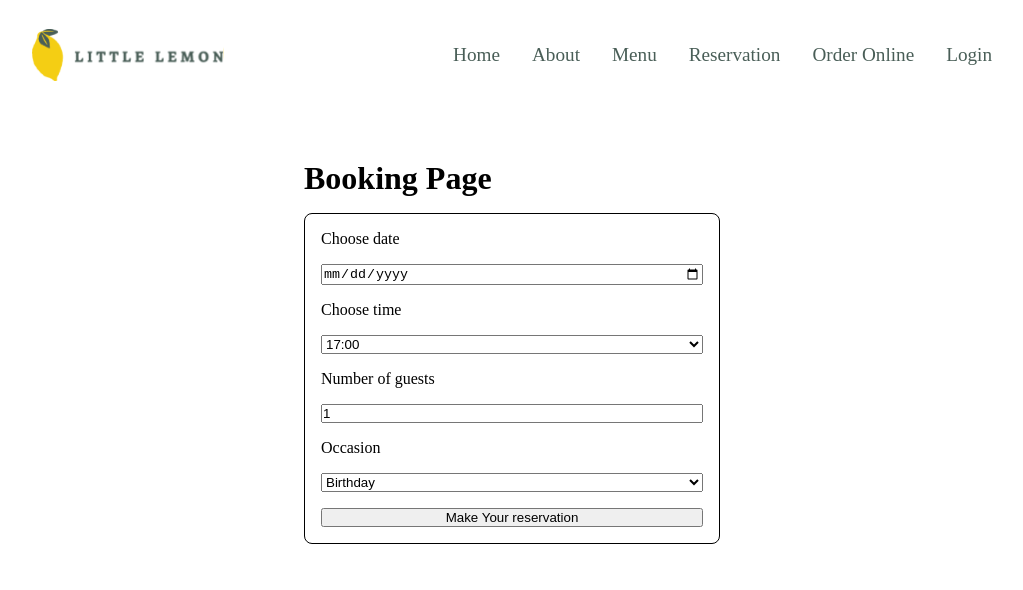
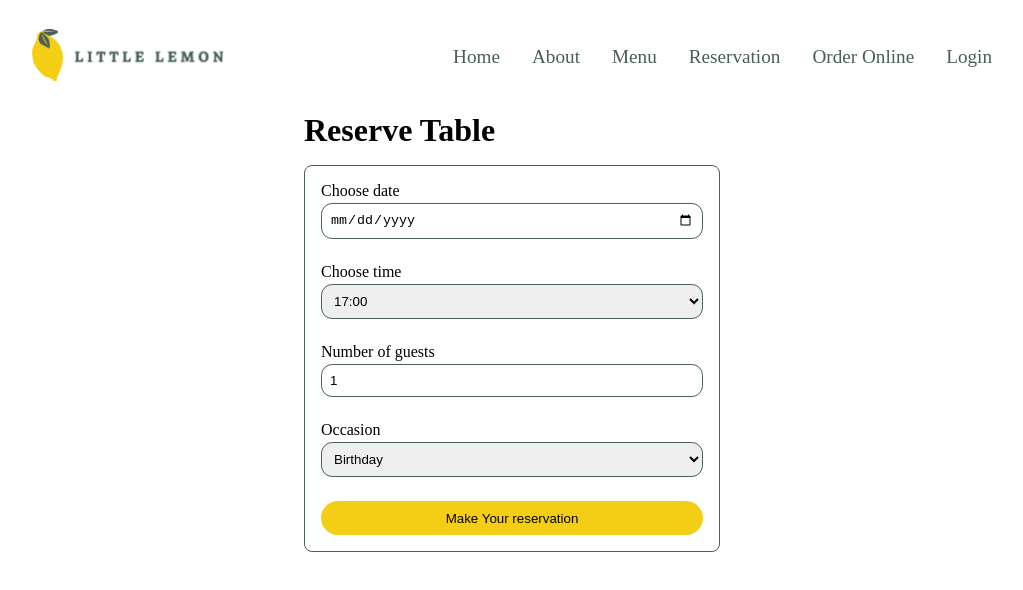
Before and after one commit to dlkokhta/little-lemon-restaurant, a React (Create React App) app: page /booking in a window 1280 px wide. Shown: the top 590 px of the page, without its empty margins (128-1151 px from the left). Built offline with nearby package versions, Linux system fonts and the light colour scheme.

Commit message:
added reserve table page design

```diff
--- a/src/components/BookingForm/BookingForm.js
+++ b/src/components/BookingForm/BookingForm.js
@@ -1,5 +1,6 @@
 import styles from "./BookingForm.module.css";
 import { useForm } from "react-hook-form";
+import Button from "../Button/Button";
 
 const BookingForm = ({
   date,
@@ -34,8 +35,10 @@ const BookingForm = ({
         onSubmit={handleSubmit(handleBookingSubmit)}
         aria-labelledby="booking-form-title"
       >
+        <div className={styles.inputFieldsContainer}>
           <label htmlFor="res-date">Choose date</label>
           <input
+            className={styles.inputFields}
             type="date"
             id="res-date"
             required
@@ -47,9 +50,12 @@ const BookingForm = ({
             aria-required="true"
           />
           {errors.data && <p>{errors.data.message}</p>}
+        </div>
 
+        <div className={styles.inputFieldsContainer}>
           <label htmlFor="res-time">Choose time</label>
           <select
+            className={styles.inputFields}
             id="res-time"
             required
             value={time}
@@ -67,9 +73,12 @@ const BookingForm = ({
             ))}
           </select>
           {errors.time && <p className="text-red-500">{errors.time.message}</p>}
+        </div>
 
+        <div className={styles.inputFieldsContainer}>
           <label htmlFor="guests">Number of guests</label>
           <input
+            className={styles.inputFields}
             type="number"
             value={guests}
             min="1"
@@ -88,9 +97,12 @@ const BookingForm = ({
           {errors.guests && (
             <p className="text-red-500">{errors.guests.message}</p>
           )}
+        </div>
 
+        <div className={styles.inputFieldsContainer}>
           <label htmlFor="occasion">Occasion</label>
           <select
+            className={styles.inputFields}
             id="occasion"
             value={occasion}
             required
@@ -106,8 +118,9 @@ const BookingForm = ({
           {errors.occasion && (
             <p className="text-red-500">{errors.occasion.message}</p>
           )}
+        </div>
 
-        <button type="submit">Make Your reservation</button>
+        <Button buttonTitle="Make Your reservation" type="submit" />
       </form>
     </div>
   );
--- a/src/components/BookingForm/BookingForm.module.css
+++ b/src/components/BookingForm/BookingForm.module.css
@@ -2,8 +2,8 @@
 .formContainer2{
     display: flex;
     flex-direction: column;
-    gap: 1rem;
-    border: 1px solid ;
+    gap: 1.5rem;
+    border: 1px solid #495E57;
     padding: 1rem;
     border-radius: 0.5rem;
 
@@ -13,10 +13,14 @@
     display: flex;
     flex-direction: column;
     gap: 0.2rem;
+
 }
 
 .inputFields{
-    padding: 0.3rem;
+    padding: 0.5rem;
     border: 1px solid ;
-    border-radius: 0.5rem;
+    border-radius: 0.7rem;
+    cursor: pointer;
+    border: 1px solid #495E57;
+
 }
--- a/src/components/ConfirmedBooking/ConfirmedBooking .js
+++ b/src/components/ConfirmedBooking/ConfirmedBooking .js
@@ -2,9 +2,9 @@ import styles from "./ConfirmedBooking.module.css";
 
 const ConfirmedBooking = () => {
   return (
-    <h1 className={styles.confirmBookingContainer}>
-      booking has been confirmed
-    </h1>
+    <div className={styles.confirmBookingContainer}>
+      <h1>Your reservation confirmed!</h1>
+    </div>
   );
 };
 
--- a/src/components/ConfirmedBooking/ConfirmedBooking.module.css
+++ b/src/components/ConfirmedBooking/ConfirmedBooking.module.css
@@ -1,3 +1,10 @@
 .confirmBookingContainer{
-    padding-top: 10rem;
+    padding-top: 15rem;
+    text-align: center;
+
 }
+
+.confirmBookingContainer h1{
+   color: #495E57;
+
+}
--- a/src/components/Header/Header.js
+++ b/src/components/Header/Header.js
@@ -2,11 +2,14 @@ import styles from "./Header.module.css";
 import Nav from "../Nav/Nav";
 import logo from "../../assets/Logo.svg";
 import hamburderMenu from "../../assets/hamburgerMenu.svg";
+import { Link } from "react-router-dom";
 
 const Header = () => {
   return (
     <header>
-      <img src={logo} alt="Logo" aria-label="Little Lemon Logo" />
+      <Link to="/">
+        <img src={logo} alt="Logo" aria-label="Little Lemon Logo" />
+      </Link>
       <div className={styles.headerNav}>
         <Nav />
       </div>
--- a/src/components/Highlights/Highlights.js
+++ b/src/components/Highlights/Highlights.js
@@ -9,17 +9,32 @@ const Highlights = () => {
     <div className={styles.highlightsContainer}>
       <div className={styles.highlightsContainerHeader}>
         <h1>Specials!</h1>
-        <Button buttonTitle="Online Menu" />
+        <Button buttonTitle="Online Menu" aria-label="Go to online menu" />
       </div>
-      <div className={styles.highlightsCards}>
+      <div className={styles.highlightsCards} aria-labelledby="specials-header">
         <div className={styles.highlightsContainerCards}>
-          <HighlightsDetails foodImage={GreekSalad} foodName="Greek salad" />
+          <HighlightsDetails
+            foodImage={GreekSalad}
+            foodName="Greek salad"
+            aria-labelledby="food-item-1"
+            aria-describedby="food-description-1"
+          />
         </div>
         <div className={styles.highlightsContainerCards}>
-          <HighlightsDetails foodImage={Bruchetta} foodName="Brushetta" />
+          <HighlightsDetails
+            foodImage={Bruchetta}
+            foodName="Brushetta"
+            aria-labelledby="food-item-2"
+            aria-describedby="food-description-2"
+          />
         </div>
         <div className={styles.highlightsContainerCards}>
-          <HighlightsDetails foodImage={GreekSalad} foodName="Lemon Dessert" />
+          <HighlightsDetails
+            foodImage={GreekSalad}
+            foodName="Lemon Dessert"
+            aria-labelledby="food-item-3"
+            aria-describedby="food-description-3"
+          />
         </div>
       </div>
     </div>
--- a/src/components/HighlightsDetails/HighlightsDetails.js
+++ b/src/components/HighlightsDetails/HighlightsDetails.js
@@ -2,8 +2,16 @@ import styles from "./HighlightsDetails.module.css";
 
 const HighlightsDetails = ({ foodName, foodImage }) => {
   return (
-    <div className={styles.HighlightsDetailsContainer}>
-      <img src={foodImage} alt="GreekSalad" />
+    <div
+      className={styles.HighlightsDetailsContainer}
+      role="region"
+      aria-labelledby="highlight-details-heading"
+    >
+      <img
+        src={foodImage}
+        alt="GreekSalad"
+        aria-describedby="food-description"
+      />
 
       <div className={styles.HighlightsDetailsContainer2}>
         <div className={styles.HighlightsDetailsContainerPrice}>
@@ -15,7 +23,9 @@ const HighlightsDetails = ({ foodName, foodImage }) => {
           Chicago style feta cheese, garnished with crunchy garlic and rosemary
           croutons.
         </p>
-        <h5>Order a delivery</h5>
+        <h5 role="button" aria-label={`Order delivery for GreekSalad`}>
+          Order a delivery
+        </h5>
       </div>
     </div>
   );
--- a/src/components/Nav/Nav.js
+++ b/src/components/Nav/Nav.js
@@ -3,33 +3,41 @@ import { HashLink as Link } from "react-router-hash-link";
 
 const Nav = () => {
   return (
-    <nav className={styles.mainNav}>
+    <nav className={styles.mainNav} aria-label="Main navigation">
       <ul>
         <li>
-          <Link smooth to="/">
+          <Link smooth to="/" aria-current="page">
             Home
           </Link>
         </li>
         <li>
-          <Link smooth to="/#about">
+          <Link smooth to="/#about" aria-label="Navigate to the About section">
             About
           </Link>
         </li>
         <li>
-          <Link smooth to="/#menu">
+          <Link smooth to="/#menu" aria-label="Navigate to the Menu section">
             Menu
           </Link>
         </li>
         <li>
-          <Link smooth to="/booking">
+          <Link
+            smooth
+            to="/booking"
+            aria-label="Navigate to the Reservation page"
+          >
             Reservation
           </Link>
         </li>
         <li>
-          <a href="#orderOnline">Order Online</a>
+          <a href="#orderOnline" aria-label="Order food online">
+            Order Online
+          </a>
         </li>
         <li>
-          <a href="#login">Login</a>
+          <a href="#login" aria-label="Log in to your account">
+            Login
+          </a>
         </li>
       </ul>
     </nav>
--- a/src/components/Testimonials/Testimonials.js
+++ b/src/components/Testimonials/Testimonials.js
@@ -3,7 +3,10 @@ import TestimonialsDetailsDetails from "../TestimonialsDetails/TestimonialsDetai
 
 const Testimonials = () => {
   return (
-    <div className={styles.testimonialsContainer}>
+    <div
+      className={styles.testimonialsContainer}
+      aria-labelledby="testimonials-heading"
+    >
       <h1>Testimonials</h1>
       <div className={styles.testimonialsContainer2}>
         <div>
--- a/src/pages/BookingPage.js
+++ b/src/pages/BookingPage.js
@@ -17,7 +17,7 @@ const BookingPage = ({ submitForm }) => {
   return (
     <div className={styles.bookingPageContainer}>
       <div className={styles.bookingPageContainer2}>
-        <h1>Booking Page</h1>
+        <h1>Reserve Table</h1>
         <BookingForm
           date={date}
           setDate={setDate}
--- a/src/pages/BookingPage.module.css
+++ b/src/pages/BookingPage.module.css
@@ -1,5 +1,5 @@
 .bookingPageContainer{
-    padding-top: 10rem;
+    padding-top: 7rem;
     padding-left: 1.8rem;
     padding-right: 1.8rem;
 }
```
Also changed, not shown: 1 other file (tests, documents, lock files or other folders). Lines whose indentation alone changed are shown as unchanged.
